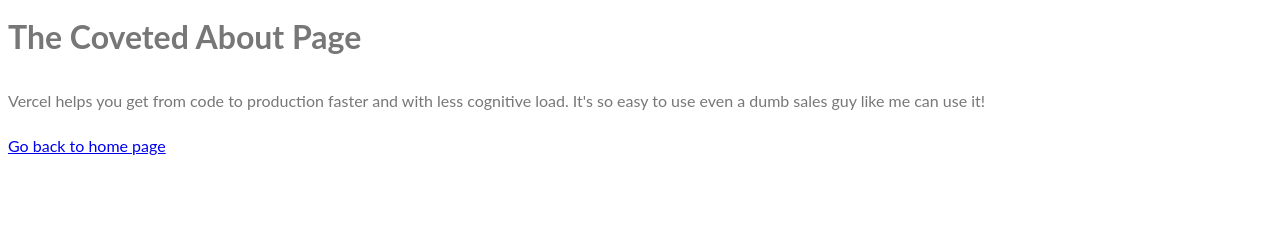
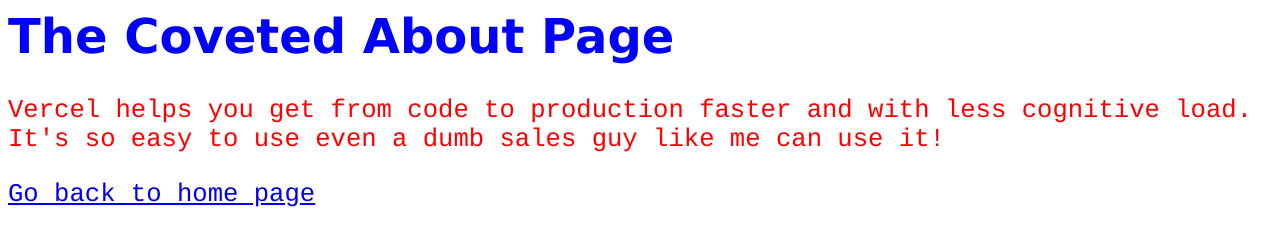
Before and after one commit to edanimer/baseline-tech-cert, a plain HTML site: page about.html in a window 1280 px wide. Drawn offline with Linux system fonts and the light colour scheme.

Commit message:
Update about.html

```diff
--- a/about.html
+++ b/about.html
@@ -1,24 +1,14 @@
 <head>
 <style>
-body,h1,h2,h3,h4,h5,h6 {font-family: "Lato", sans-serif;}
-body, html {
-  height: 100%;
-  color: #777;
-  line-height: 1.8;
+h1 {
+  color: blue;
+  font-family: verdana;
+  font-size: 300%;
 }
-
-/* Create a Parallax Effect */
-.bgimg-1, .bgimg-2, .bgimg-3 {
-  background-attachment: fixed;
-  background-position: center;
-  background-repeat: no-repeat;
-  background-size: cover;
-}
-
-/* First image (Logo. Full height) */
-.bgimg-1 {
-  background-image: url('/w3images/parallax1.jpg');
-  min-height: 100%;
+p {
+  color: red;
+  font-family: courier;
+  font-size: 160%;
 }
 </style>
 </head>
```
